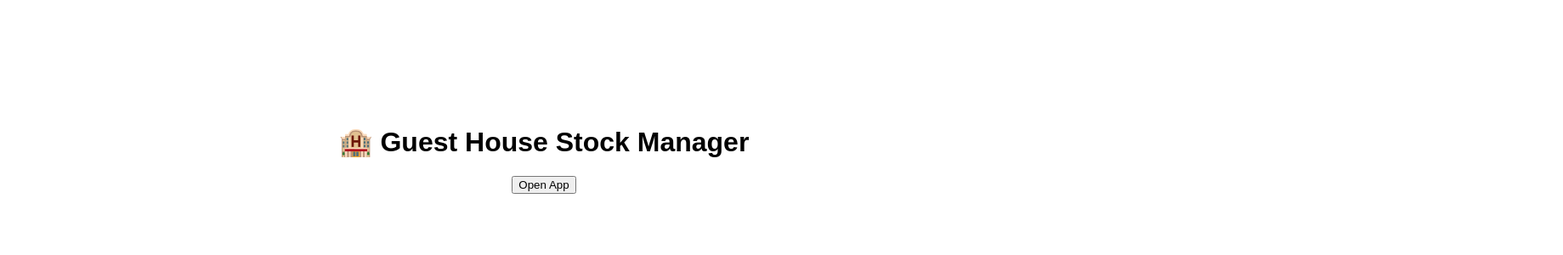
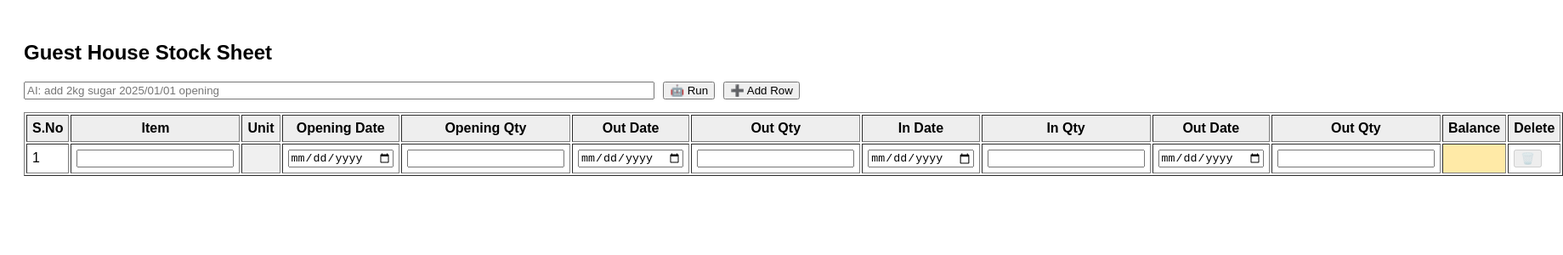
Before and after one commit to sngxworld-cmyk/stock-sheet-GH, a React (Vite) app in the folder frontend/: page / in a window 1280 px wide. Shown: the top 300 px of the page at 85% size, 1839 px wide, since content can reach past the window. Built offline with nearby package versions, Linux system fonts and the light colour scheme.

Commit message:
Update main.jsx

```diff
--- a/frontend/src/main.jsx
+++ b/frontend/src/main.jsx
@@ -1,8 +1,5 @@
 import React, { useState, useEffect } from "react";
 import ReactDOM from "react-dom/client";
-import * as XLSX from "xlsx";
-import jsPDF from "jspdf";
-import "jspdf-autotable";
 
 const STORAGE_KEY = "guest_house_stock_data";
 
@@ -11,7 +8,6 @@ const liquidItems = ["milk", "water", "oil", "juice"];
 
 function normalizeUnit(qtyText, item) {
   if (!qtyText) return { qty: "", unit: "" };
-
   const text = qtyText.toLowerCase();
   const num = parseFloat(text);
   if (isNaN(num)) return { qty: "", unit: "" };
@@ -21,37 +17,35 @@ function normalizeUnit(qtyText, item) {
   if (text.includes("ml")) return { qty: num, unit: "ml" };
   if (text.includes("l")) return { qty: num, unit: "L" };
 
-  if (weightItems.some(w => item.includes(w))) {
-    return num >= 1000
-      ? { qty: num / 1000, unit: "kg" }
-      : { qty: num, unit: "g" };
-  }
+  if (weightItems.some(w => item.includes(w)))
+    return num >= 1000 ? { qty: num / 1000, unit: "kg" } : { qty: num, unit: "g" };
 
-  if (liquidItems.some(l => item.includes(l))) {
-    return num >= 1000
-      ? { qty: num / 1000, unit: "L" }
-      : { qty: num, unit: "ml" };
-  }
+  if (liquidItems.some(l => item.includes(l)))
+    return num >= 1000 ? { qty: num / 1000, unit: "L" } : { qty: num, unit: "ml" };
 
   return { qty: num, unit: "count" };
 }
 
 function App() {
   const emptyRow = {
-    date: "",
     item: "",
     unit: "",
+    openDate: "",
     openQty: "",
+    outDate1: "",
+    outQty1: "",
+    inDate: "",
     inQty: "",
-    outQty: ""
+    outDate2: "",
+    outQty2: ""
   };
 
-  const [showApp, setShowApp] = useState(false);
-  const [command, setCommand] = useState("");
   const [rows, setRows] = useState(() => {
     const saved = localStorage.getItem(STORAGE_KEY);
     return saved ? JSON.parse(saved) : [{ ...emptyRow }];
   });
+
+  const [command, setCommand] = useState("");
 
   useEffect(() => {
     localStorage.setItem(STORAGE_KEY, JSON.stringify(rows));
@@ -60,9 +54,10 @@ function App() {
   const balanceQty = (r) => {
     const o = parseFloat(r.openQty) || 0;
     const i = parseFloat(r.inQty) || 0;
-    const out = parseFloat(r.outQty) || 0;
-    if (!r.openQty && !r.inQty && !r.outQty) return "";
-    return o + i - out;
+    const o1 = parseFloat(r.outQty1) || 0;
+    const o2 = parseFloat(r.outQty2) || 0;
+    if (!o && !i && !o1 && !o2) return "";
+    return o + i - o1 - o2;
   };
 
   const updateQty = (i, key, val) => {
@@ -75,33 +70,30 @@ function App() {
   };
 
   const addRow = () => setRows([...rows, { ...emptyRow }]);
-
-  const deleteRow = (index) => {
-    if (rows.length === 1) return;
-    setRows(rows.filter((_, i) => i !== index));
-  };
+  const deleteRow = (i) => rows.length > 1 && setRows(rows.filter((_, x) => x !== i));
 
   const runAI = () => {
     const words = command.toLowerCase().split(" ");
-    let item = "", type = "", qtyText = "";
+    let item = "", qtyText = "", type = "", date = "";
 
     words.forEach(w => {
+      if (/\d{4}[-/]\d{1,2}[-/]\d{1,2}/.test(w)) date = w.replaceAll("/", "-");
+      if (/\d/.test(w)) qtyText = w;
       if (["opening", "in", "out"].includes(w)) type = w;
-      if (/\d/.test(w)) qtyText = w;
     });
 
     item = words.find(w =>
-      !["add", "opening", "in", "out"].includes(w) && !/\d/.test(w)
+      !["add", "opening", "in", "out"].includes(w) &&
+      !/\d/.test(w)
     );
 
-    if (!item || !type || !qtyText) {
-      alert("Example: add 2kg sugar opening");
+    if (!item || !qtyText || !type) {
+      alert("Example: add 2kg sugar 2025/01/01 opening");
       return;
     }
 
     const copy = [...rows];
     let idx = copy.findIndex(r => r.item.toLowerCase() === item);
-
     if (idx === -1) {
       copy.push({ ...emptyRow, item });
       idx = copy.length - 1;
@@ -109,36 +101,36 @@ function App() {
 
     const { qty, unit } = normalizeUnit(qtyText, item);
     copy[idx].unit = unit;
-    if (type === "opening") copy[idx].openQty = qty;
-    if (type === "in") copy[idx].inQty = qty;
-    if (type === "out") copy[idx].outQty = qty;
+
+    if (type === "opening") {
+      copy[idx].openQty = qty;
+      if (date) copy[idx].openDate = date;
+    }
+    if (type === "in") {
+      copy[idx].inQty = qty;
+      if (date) copy[idx].inDate = date;
+    }
+    if (type === "out") {
+      if (!copy[idx].outQty1) {
+        copy[idx].outQty1 = qty;
+        if (date) copy[idx].outDate1 = date;
+      } else {
+        copy[idx].outQty2 = qty;
+        if (date) copy[idx].outDate2 = date;
+      }
+    }
 
     setRows(copy);
     setCommand("");
   };
 
-  const totalCountables = rows.reduce((s, r) =>
-    r.unit === "count" ? s + (balanceQty(r) || 0) : s, 0);
-
-  const totalUncountables = rows.reduce((s, r) =>
-    ["g", "kg", "ml", "L", "packet"].includes(r.unit)
-      ? s + (balanceQty(r) || 0)
-      : s, 0);
-
   return (
     <div style={{ fontFamily: "Arial", padding: 20 }}>
-      {!showApp ? (
-        <div style={{ textAlign: "center", marginTop: 120 }}>
-          <h1>🏨 Guest House Stock Manager</h1>
-          <button onClick={() => setShowApp(true)}>Open App</button>
-        </div>
-      ) : (
-        <>
       <h2>Guest House Stock Sheet</h2>
 
       <input
         style={{ width: "60%" }}
-            placeholder="AI: add 2kg sugar opening"
+        placeholder="AI: add 2kg sugar 2025/01/01 opening"
         value={command}
         onChange={e => setCommand(e.target.value)}
       />
@@ -149,12 +141,16 @@ function App() {
         <thead>
           <tr style={{ background: "#eee" }}>
             <th>S.No</th>
-                <th>Date</th>
             <th>Item</th>
             <th>Unit</th>
-                <th>Opening</th>
-                <th>In</th>
-                <th>Out</th>
+            <th>Opening Date</th>
+            <th>Opening Qty</th>
+            <th>Out Date</th>
+            <th>Out Qty</th>
+            <th>In Date</th>
+            <th>In Qty</th>
+            <th>Out Date</th>
+            <th>Out Qty</th>
             <th>Balance</th>
             <th>Delete</th>
           </tr>
@@ -164,51 +160,42 @@ function App() {
           {rows.map((r, i) => (
             <tr key={i}>
               <td>{i + 1}</td>
-                  <td>
-                    <input type="date" value={r.date}
-                      onChange={e => {
-                        const c = [...rows];
-                        c[i].date = e.target.value;
-                        setRows(c);
-                      }} />
-                  </td>
-                  <td>
-                    <input value={r.item}
-                      onChange={e => {
-                        const c = [...rows];
-                        c[i].item = e.target.value;
-                        setRows(c);
-                      }} />
-                  </td>
-                  <td style={{ background: "#f0f0f0", fontWeight: "bold" }}>
-                    {r.unit}
-                  </td>
+              <td><input value={r.item} onChange={e => {
+                const c = [...rows]; c[i].item = e.target.value; setRows(c);
+              }} /></td>
+              <td style={{ background: "#f0f0f0", fontWeight: "bold" }}>{r.unit}</td>
+
+              <td><input type="date" value={r.openDate} onChange={e => {
+                const c = [...rows]; c[i].openDate = e.target.value; setRows(c);
+              }} /></td>
               <td><input onChange={e => updateQty(i, "openQty", e.target.value)} /></td>
+
+              <td><input type="date" value={r.outDate1} onChange={e => {
+                const c = [...rows]; c[i].outDate1 = e.target.value; setRows(c);
+              }} /></td>
+              <td><input onChange={e => updateQty(i, "outQty1", e.target.value)} /></td>
+
+              <td><input type="date" value={r.inDate} onChange={e => {
+                const c = [...rows]; c[i].inDate = e.target.value; setRows(c);
+              }} /></td>
               <td><input onChange={e => updateQty(i, "inQty", e.target.value)} /></td>
-                  <td><input onChange={e => updateQty(i, "outQty", e.target.value)} /></td>
+
+              <td><input type="date" value={r.outDate2} onChange={e => {
+                const c = [...rows]; c[i].outDate2 = e.target.value; setRows(c);
+              }} /></td>
+              <td><input onChange={e => updateQty(i, "outQty2", e.target.value)} /></td>
+
               <td style={{ background: "#ffeaa7", fontWeight: "bold" }}>
                 {balanceQty(r)}
               </td>
+
               <td>
-                    <button onClick={() => deleteRow(i)} disabled={rows.length === 1}>
-                      🗑️
-                    </button>
+                <button onClick={() => deleteRow(i)} disabled={rows.length === 1}>🗑️</button>
               </td>
             </tr>
           ))}
-
-              <tr style={{ fontWeight: "bold", background: "#dfe6e9" }}>
-                <td colSpan="8" align="right">Total Countables</td>
-                <td>{totalCountables}</td>
-              </tr>
-              <tr style={{ fontWeight: "bold", background: "#dfe6e9" }}>
-                <td colSpan="8" align="right">Total Uncountables</td>
-                <td>{totalUncountables}</td>
-              </tr>
         </tbody>
       </table>
-        </>
-      )}
     </div>
   );
 }
```
Lines whose indentation alone changed are shown as unchanged.
